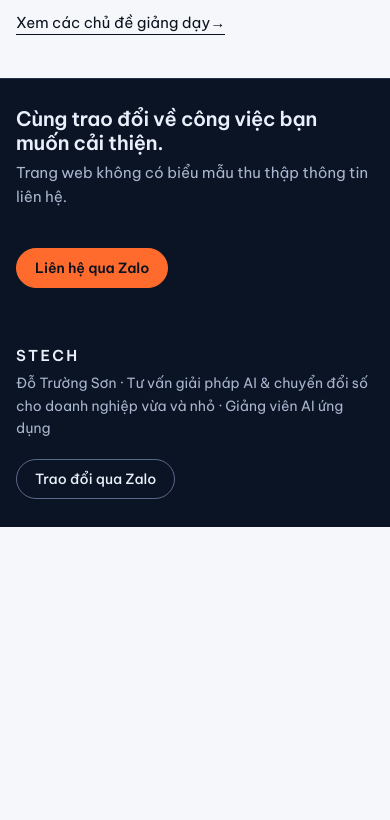
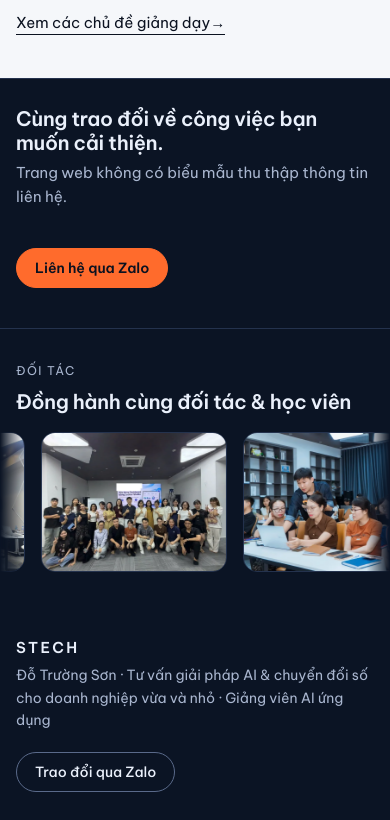
Before and after one commit to HuuDatAI/SanPhamAI, an Astro site: page /du-an/gioi-thieu in a window 390 px wide. Shown: the part 2950-3770 px from the top of the page. Before the commit the page ends 3477 px from the top, so only its background shows below. Built offline with nearby package versions, Linux system fonts and the light colour scheme; Astro itself is replaced by a stand-in of ours; no server answers.

Commit message:
feat(ui): dải ảnh chạy ngang "Đồng hành cùng đối tác & học viên" ở trang Giới thiệu
- 10 ảnh thật từ các buổi đào tạo/sự kiện, chạy liên tục, dừng khi rê chuột,
  tắt chạy với prefers-reduced-motion (cuộn tay), bản sao ẩn với trình đọc màn hình.
- Che trắng logo/tên đơn vị, tên và ô video học viên, tên + SĐT bên thứ ba ở chân slide.

Co-Authored-By: Claude Opus 5.5 <noreply@anthropic.com>

```diff
--- /dev/null
+++ b/src/components/PartnerMarquee.astro
@@ -0,0 +1,71 @@
+---
+/**
+ * Dải ảnh chạy ngang (marquee) "Đồng hành cùng đối tác & học viên".
+ * Ảnh thật từ các buổi đào tạo; logo/tên đơn vị, tên học viên và SĐT bên thứ ba đã được che trắng trước khi đưa vào repo.
+ * Dải được nhân đôi để lặp liền mạch; bản sao ẩn với trình đọc màn hình. Giảm chuyển động -> cuộn ngang tay, không tự chạy.
+ */
+import { Image } from 'astro:assets';
+import type { ImageMetadata } from 'astro';
+interface Props { title?: string; eyebrow?: string }
+const { title = 'Đồng hành cùng đối tác & học viên', eyebrow = 'Đối tác' } = Astro.props;
+const files = import.meta.glob<{ default: ImageMetadata }>('../assets/partners/doi-tac-*.webp', { eager: true });
+const alts = [
+  'Giảng viên tại sự kiện thuyết trình dự án AI',
+  'Học viên và giảng viên tại buổi thuyết trình dự án AI',
+  'Lớp xây dựng dashboard bằng Looker Studio cho doanh nghiệp',
+  'Học viên thực hành trên máy tính trong lớp học',
+  'Buổi hướng dẫn thực hành trong lớp học',
+  'Buổi học trực tuyến về VBA tự động hóa Excel',
+  'Buổi học trực tuyến về tiền xử lý dữ liệu (ETL)',
+  'Buổi học trực tuyến phân tích báo cáo tài chính',
+  'Giảng viên hướng dẫn trong phòng học',
+  'Buổi giao lưu cùng thầy cô và học viên',
+];
+const photos = Object.keys(files).sort().map((k, i) => ({ src: files[k].default, alt: alts[i] ?? 'Hình ảnh buổi đào tạo' }));
+---
+<div class="pm" role="region" aria-labelledby="pm-title">
+  <div class="wrap pm-head">
+    <p class="eyebrow">{eyebrow}</p>
+    <h2 id="pm-title">{title}</h2>
+  </div>
+  <div class="pm-view">
+    <div class="pm-track">
+      {[0, 1].map((copy) => (
+        <ul class="pm-set" aria-hidden={copy === 1 ? 'true' : undefined}>
+          {photos.map((p) => (
+            <li>
+              <Image src={p.src} alt={copy === 1 ? '' : p.alt} height={200} densities={[1, 2]} format="webp" quality={78} loading="lazy" />
+            </li>
+          ))}
+        </ul>
+      ))}
+    </div>
+  </div>
+</div>
+
+<style>
+  .pm { margin-top: 40px; padding: 32px 0 8px; border-top: 1px solid var(--navy-line, rgba(255,255,255,.12)); }
+  .pm-head { margin-bottom: 18px; }
+  .pm-head h2 { margin: 0; font-size: clamp(20px, 2.4vw, 26px); }
+  .pm-view {
+    overflow: hidden;
+    -webkit-mask-image: linear-gradient(90deg, transparent, #000 6%, #000 94%, transparent);
+            mask-image: linear-gradient(90deg, transparent, #000 6%, #000 94%, transparent);
+  }
+  .pm-track { display: flex; width: max-content; animation: pm-run 60s linear infinite; }
+  .pm-view:hover .pm-track, .pm-view:focus-within .pm-track { animation-play-state: paused; }
+  .pm-set { display: flex; gap: 16px; list-style: none; margin: 0; padding: 0 16px 0 0; }
+  .pm-set li { flex: none; height: 200px; border-radius: 14px; overflow: hidden; border: 1px solid var(--navy-line, rgba(255,255,255,.12)); background: #0b1220; }
+  .pm-set :global(img) { display: block; height: 100%; width: auto; transition: transform .4s ease; }
+  .pm-set li:hover :global(img) { transform: scale(1.04); }
+  @keyframes pm-run { from { transform: translateX(0); } to { transform: translateX(-50%); } }
+  @media (max-width: 860px) {
+    .pm-set li { height: 140px; }
+    .pm-track { animation-duration: 45s; }
+  }
+  @media (prefers-reduced-motion: reduce) {
+    .pm-view { overflow-x: auto; -webkit-mask-image: none; mask-image: none; }
+    .pm-track { animation: none; }
+    .pm-set[aria-hidden] { display: none; }
+  }
+</style>
--- a/src/pages/gioi-thieu.astro
+++ b/src/pages/gioi-thieu.astro
@@ -3,6 +3,7 @@ import { Image } from 'astro:assets';
 import Base from '../layouts/Base.astro';
 import Icon from '../components/Icon.astro';
 import ZaloButton from '../components/ZaloButton.astro';
+import PartnerMarquee from '../components/PartnerMarquee.astro';
 import profilePhoto from '../assets/profile-giang-day.png';
 import { getSettings, getFeaturedProjects } from '../lib/store';
 const s = getSettings();
@@ -91,6 +92,7 @@ const work = [
       <div><h2>Cùng trao đổi về công việc bạn muốn cải thiện.</h2><p class="muted">Trang web không có biểu mẫu thu thập thông tin liên hệ.</p></div>
       <div class="cta-row"><ZaloButton label="Liên hệ qua Zalo" variant="accent" source="about-contact" /></div>
     </div>
+    <PartnerMarquee />
   </section>
 </Base>
 
```
Also changed, not shown: src/assets/partners/doi-tac-01.webp (added), src/assets/partners/doi-tac-02.webp (added), src/assets/partners/doi-tac-03.webp (added), src/assets/partners/doi-tac-04.webp (added), src/assets/partners/doi-tac-05.webp (added), src/assets/partners/doi-tac-06.webp (added), src/assets/partners/doi-tac-07.webp (added), src/assets/partners/doi-tac-08.webp (added), src/assets/partners/doi-tac-09.webp (added), src/assets/partners/doi-tac-10.webp (added).
